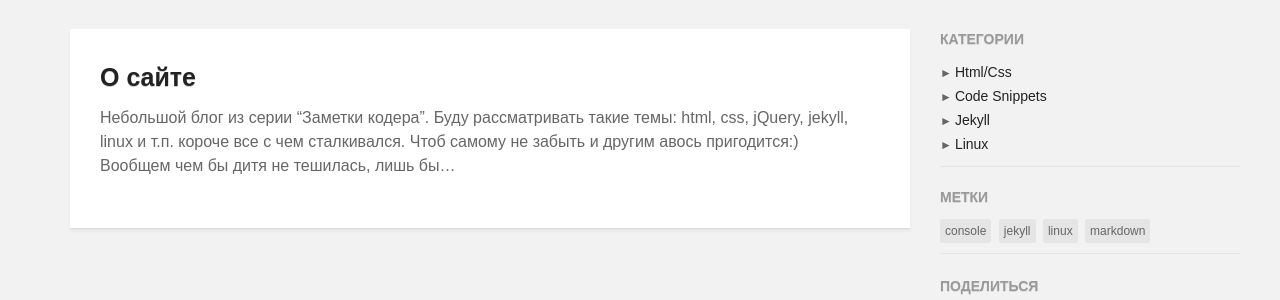
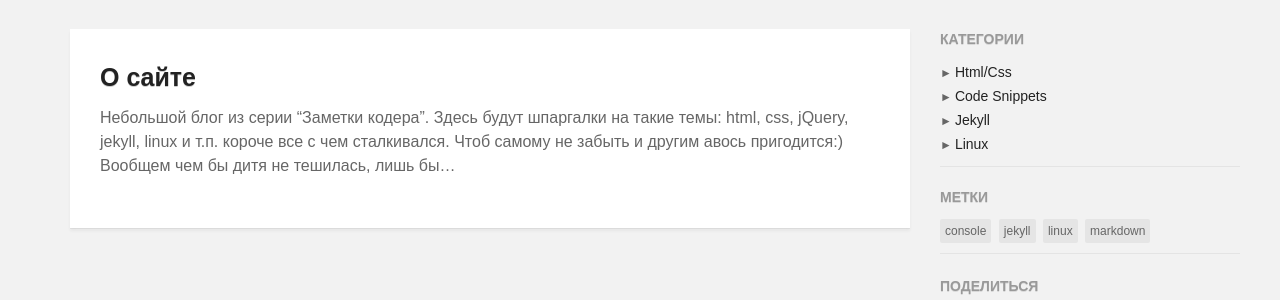
Before and after one commit to coder-notes/coder-notes.github.io, a Jekyll site: the page built from about.md, in a window 1280 px wide. Shown: the part 178-478 px from the top of the page. Built offline with Jekyll 4.4.1, drawn with Linux system fonts in a browser that asks for light colours; comment, search, counter and statistics services are not loaded.

Commit message:
about apdate

```diff
--- a/_includes/head.html
+++ b/_includes/head.html
@@ -11,4 +11,5 @@
   <link rel="apple-touch-icon" href="{{ "/assets/img/favicon/apple-touch-icon.png" | relative_url }}">
   <link rel="apple-touch-icon" sizes="72x72" href="{{ "/assets/img/favicon/apple-touch-icon-72x72.png" | relative_url }}">
   <link rel="apple-touch-icon" sizes="114x114" href="{{ "/assets/img/favicon/apple-touch-icon-114x114.png" | relative_url }}">
+  <style>body { opacity: 0; overflow-x: hidden; }</style>
 </head>
--- a/_sass/all_scss/_base.scss
+++ b/_sass/all_scss/_base.scss
@@ -14,6 +14,7 @@ body{
   color: $color_txt_base;
   background: $body_bg;
   overflow-x: hidden;
+  opacity: 1;
 }
 a {
   outline: none;
--- a/about.md
+++ b/about.md
@@ -3,5 +3,5 @@ layout: page
 title: О сайте
 permalink: /about/
 ---
-Небольшой блог из серии "Заметки кодера". Буду рассматривать такие темы: html, css, jQuery, jekyll, linux и т.п. короче все с чем сталкивался. Чтоб самому не забыть и другим авось пригодится:)
+Небольшой блог из серии "Заметки кодера". Здесь будут шпаргалки на такие темы: html, css, jQuery, jekyll, linux и т.п. короче все с чем сталкивался. Чтоб самому не забыть и другим авось пригодится:)
 Вообщем чем бы дитя не тешилась, лишь бы...
```
